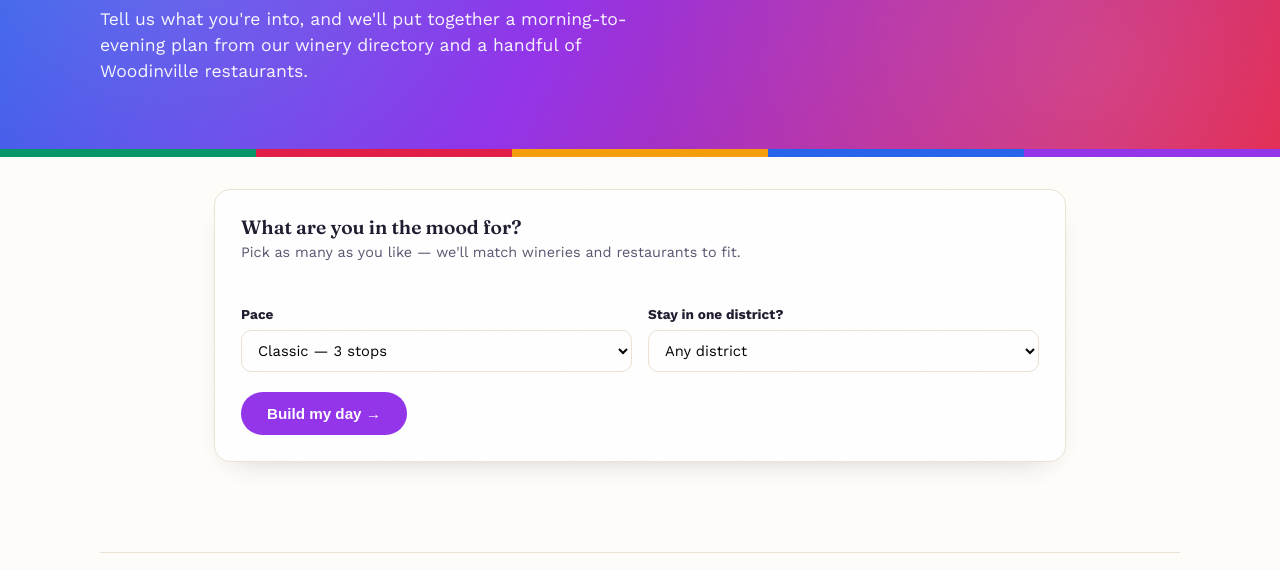
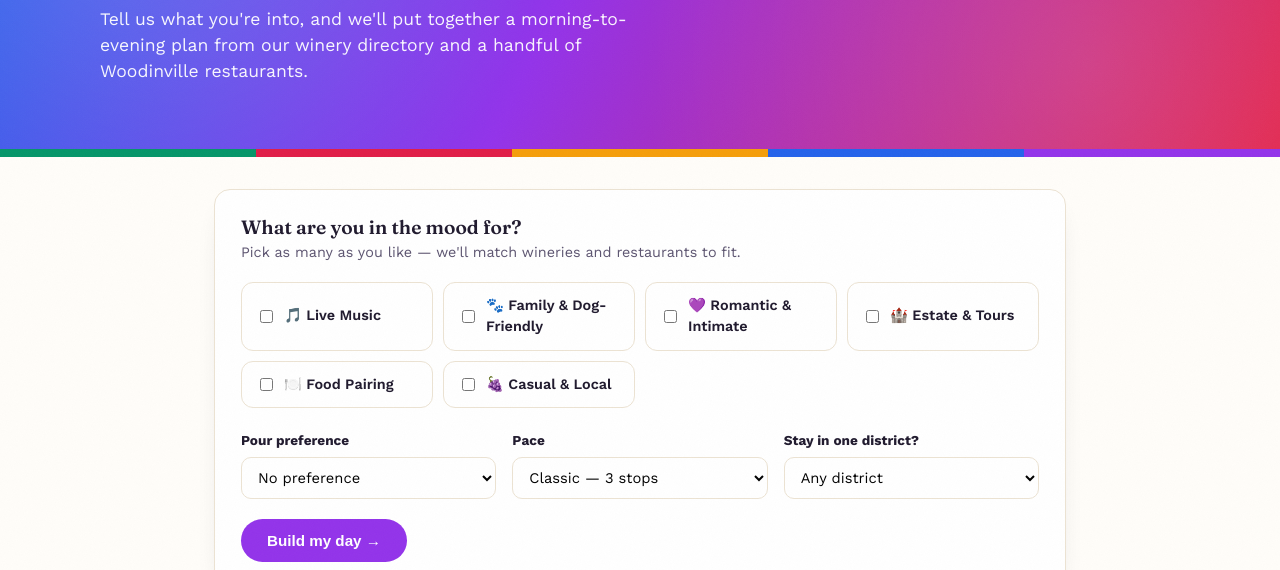
Before and after one commit to waaevents/waaevents, a website: page plan-a-day.html in a window 1280 px wide. Shown: the part 191-761 px from the top of the page. Drawn offline with nearby package versions, Linux system fonts and the light colour scheme.

Commit message:
Fix broken day planner, add pour preference, expand winery directory + restaurants
Critical fix:
- The planner was completely non-functional: renderPlanner() was invoked
  before its own dependencies (INTEREST_META, etc.) were declared further
  down the file, which threw a ReferenceError (temporal dead zone) the
  instant the page loaded — so the interest checkboxes never rendered and
  the submit handler never attached. Moved all render*() invocations to
  the end of app.js, after every function/const declaration.

Planner:
- Added a 'Pour preference' field (Red / White / Bubbles / No preference).
  Wineries with a matching wineFocus tag (e.g. McQueen for bubbles) get
  boosted in the itinerary and the pairing shows up in the stop's card.
- Added a Junction district option to the district selector.

Winery directory (49 -> 88 entries):
- Added McQueen Champagne Bar (Downtown, bubbles-focused), Warr-King Wines,
  Prohibition Cellars, and Two Vintners to the Warehouse district.
- Filled out the rest of the Warehouse district and added a new Junction
  district (15 wineries) from an authoritative wine-district map — most
  without a confirmed URL yet, listed as plain text rather than guessed.
- Confirmed/kept L'Ecole No. 41, Village Wines, and Synne Cellars linked.
- Did NOT add Grosgrain: it's a real winery but based in Walla Walla with
  no Woodinville tasting room I could verify — flagged to the user instead
  of adding it inaccurately.

Restaurants: added Woodinville Cut Shop and Woodinville Whiskey Co. to
data/restaurants.json (couldn't verify Roonies, Cookhouse, Vonn's 1000, Market
Wines, or Pour Decisions as real distinct Woodinville venues yet).

Music: added a Jarrett Renshaw spotlight card linking to
jarrettrenshawmusic.com, and a McQueen Champagne Bar mention.

```diff
--- a/assets/app.js
+++ b/assets/app.js
@@ -173,11 +173,6 @@ async function renderWineries() {
   }
 }
 
-renderHomeCounts();
-renderCategoryList();
-renderWineries();
-renderPlanner();
-
 /* ---------- Day planner ---------- */
 
 const INTEREST_META = {
@@ -232,11 +227,12 @@ async function renderPlanner() {
     const interests = Array.from(form.querySelectorAll('input[name="interest"]:checked')).map((el) => el.value);
     const pace = parseInt(document.getElementById('pace').value, 10);
     const district = document.getElementById('district').value;
-    buildItinerary({ interests, pace, district, wineriesData, restaurantsData, eventsData });
+    const wineColor = document.getElementById('wine-color').value;
+    buildItinerary({ interests, pace, district, wineColor, wineriesData, restaurantsData, eventsData });
   });
 }
 
-function buildItinerary({ interests, pace, district, wineriesData, restaurantsData, eventsData }) {
+function buildItinerary({ interests, pace, district, wineColor, wineriesData, restaurantsData, eventsData }) {
   const out = document.getElementById('itinerary');
 
   let wineries = [];
@@ -247,7 +243,8 @@ function buildItinerary({ interests, pace, district, wineriesData, restaurantsDa
 
   const scored = wineries.map((w) => {
     const types = w.types || [];
-    const overlap = interests.length ? types.filter((t) => interests.includes(t)).length : 0;
+    let overlap = interests.length ? types.filter((t) => interests.includes(t)).length : 0;
+    if (wineColor !== 'any' && (w.wineFocus || []).includes(wineColor)) overlap += 2;
     return { ...w, overlap };
   });
 
@@ -291,7 +288,7 @@ function buildItinerary({ interests, pace, district, wineriesData, restaurantsDa
       <div class="stop-icon">${stopIcon[(w.types || [])[0]] || '🍷'}</div>
       <div>
         <h4>${timeLabel}: ${escapeHtml(w.name)}</h4>
-        <p>${escapeHtml(w.districtName)}${w.types && w.types.length ? ' — ' + w.types.map((t) => INTEREST_META[t]?.label || t).join(', ') : ''}</p>
+        <p>${escapeHtml(w.districtName)}${w.types && w.types.length ? ' — ' + w.types.map((t) => INTEREST_META[t]?.label || t).join(', ') : ''}${w.wineFocus && w.wineFocus.length ? ' · ' + w.wineFocus.map((v) => v === 'bubbles' ? '🥂 Bubbles' : v[0].toUpperCase() + v.slice(1)).join(', ') : ''}</p>
         ${w.url ? `<a href="${escapeAttr(w.url)}" target="_blank" rel="noopener">Visit website →</a>` : ''}
       </div>
     </div>`;
@@ -333,3 +330,8 @@ function buildItinerary({ interests, pace, district, wineriesData, restaurantsDa
   out.innerHTML = html;
   out.scrollIntoView({ behavior: 'smooth', block: 'start' });
 }
+
+renderHomeCounts();
+renderCategoryList();
+renderWineries();
+renderPlanner();
--- a/data/restaurants.json
+++ b/data/restaurants.json
@@ -3,56 +3,101 @@
     {
       "name": "The Herbfarm",
       "url": "https://theherbfarm.com/",
-      "vibe": ["fine-dining", "romantic"],
+      "vibe": [
+        "fine-dining",
+        "romantic"
+      ],
       "note": "Iconic multi-course, farm-to-table tasting menu paired with Northwest wines. Reservations essential, well ahead."
     },
     {
       "name": "Barking Frog",
       "url": "https://willowslodge.com/dine/barking-frog/",
-      "vibe": ["fine-dining", "romantic"],
+      "vibe": [
+        "fine-dining",
+        "romantic"
+      ],
       "note": "Award-winning wine list and Northwest bistro fare at Willows Lodge."
     },
     {
       "name": "The Restaurant at DeLille Cellars",
       "url": "https://delillecellars.com/",
-      "vibe": ["fine-dining", "romantic"],
+      "vibe": [
+        "fine-dining",
+        "romantic"
+      ],
       "note": "Wine-centric dining with house-made pasta, in the former Redhook Brewery space."
     },
     {
-      "name": "Purple Café and Wine Bar",
+      "name": "Purple Caf\u00e9 and Wine Bar",
       "url": "https://www.thepurplecafe.com/",
-      "vibe": ["casual", "family"],
-      "note": "Woodinville original — big wine-by-the-glass list, PNW comfort food."
+      "vibe": [
+        "casual",
+        "family"
+      ],
+      "note": "Woodinville original \u2014 big wine-by-the-glass list, PNW comfort food."
     },
     {
       "name": "Heritage Restaurant | Bar",
       "url": "https://heritagewoodinville.com/",
-      "vibe": ["casual", "family"],
-      "note": "Community hub at the Hollywood Hill roundabout — approachable, moderately priced, good for date night or families."
+      "vibe": [
+        "casual",
+        "family"
+      ],
+      "note": "Community hub at the Hollywood Hill roundabout \u2014 approachable, moderately priced, good for date night or families."
     },
     {
       "name": "Pintxo by Valdemar",
       "url": "https://www.valdemarestates.com/",
-      "vibe": ["romantic", "food-pairing"],
+      "vibe": [
+        "romantic",
+        "food-pairing"
+      ],
       "note": "Basque-inspired tapas and Spanish-and-Washington wine pairings at Valdemar Estates."
     },
     {
-      "name": "Molbak's Garden Café",
+      "name": "Molbak's Garden Caf\u00e9",
       "url": "https://www.harvestwoodinville.com/",
-      "vibe": ["family", "casual"],
+      "vibe": [
+        "family",
+        "casual"
+      ],
       "note": "Casual soups, salads, sandwiches, and pastries surrounded by greenery."
     },
     {
       "name": "Bin 47",
       "url": "https://thesomm.com/",
-      "vibe": ["views", "romantic"],
+      "vibe": [
+        "views",
+        "romantic"
+      ],
       "note": "Seasonal Northwest fare at The SOMM Hotel & Spa."
     },
     {
       "name": "The Shed",
       "url": "https://thesomm.com/",
-      "vibe": ["views", "casual"],
-      "note": "Rooftop bar at The SOMM with panoramic Mt. Rainier views — craft brews and spirits."
+      "vibe": [
+        "views",
+        "casual"
+      ],
+      "note": "Rooftop bar at The SOMM with panoramic Mt. Rainier views \u2014 craft brews and spirits."
+    },
+    {
+      "name": "Woodinville Cut Shop",
+      "url": "https://www.woodinvillecutshop.com/",
+      "vibe": [
+        "casual",
+        "family"
+      ],
+      "note": "American roadhouse \u2014 smoked meats, sandwiches, beer garden with a fire pit and live music some nights."
+    },
+    {
+      "name": "Woodinville Whiskey Co.",
+      "url": "https://woodinvillewhiskeyco.com/",
+      "vibe": [
+        "casual",
+        "views"
+      ],
+      "note": "Distillery tasting room and tours \u2014 bourbon, rye, and cocktails rather than wine."
     }
   ]
 }
--- a/data/wineries.json
+++ b/data/wineries.json
@@ -32,7 +32,7 @@
           ]
         },
         {
-          "name": "Fid\u00e9litas",
+          "name": "Fidélitas",
           "url": "https://www.fidelitaswines.com/",
           "types": [
             "live-music"
@@ -188,6 +188,104 @@
         },
         {
           "name": "Truthteller Winery"
+        },
+        {
+          "name": "Warr-King Wines",
+          "types": [
+            "live-music"
+          ]
+        },
+        {
+          "name": "Prohibition Cellars",
+          "types": [
+            "live-music",
+            "casual"
+          ]
+        },
+        {
+          "name": "Two Vintners",
+          "url": "https://www.twovintners.com/",
+          "types": [
+            "live-music",
+            "casual"
+          ]
+        },
+        {
+          "name": "Baer Winery",
+          "note": "19501 144th Ave NE, F-100"
+        },
+        {
+          "name": "Bunnell Family Cellar",
+          "note": "19501 144th Ave NE, C-800"
+        },
+        {
+          "name": "Cuillin Hills Winery",
+          "note": "18580 142nd Ave NE, A-110"
+        },
+        {
+          "name": "Davenport Cellars",
+          "note": "19495 144th Ave NE, Ste A160"
+        },
+        {
+          "name": "Elevation Cellars",
+          "note": "19495 144th Ave NE, A-115"
+        },
+        {
+          "name": "Eye of the Needle Winery",
+          "note": "19501 144th Ave NE, Ste D-1200"
+        },
+        {
+          "name": "Flying Dreams Winery"
+        },
+        {
+          "name": "Genoa Cellars"
+        },
+        {
+          "name": "Gorman Winery",
+          "note": "19501 144th Ave NE, C-500"
+        },
+        {
+          "name": "Love That Red Winery",
+          "note": "19501 144th Ave NE, Suite D-100"
+        },
+        {
+          "name": "Newhouse Family Vineyards",
+          "note": "19501 144th Ave NE, C-800"
+        },
+        {
+          "name": "Newsprint Wines",
+          "note": "19501 144th Ave NE, E-600"
+        },
+        {
+          "name": "Obelisco Estate Winery",
+          "note": "19495 144th Ave NE, Suite B-220"
+        },
+        {
+          "name": "Robert Ramsay Cellars",
+          "note": "19495 144th Ave NE, Suite 235"
+        },
+        {
+          "name": "Smasne Cellars"
+        },
+        {
+          "name": "Tenor Winery",
+          "note": "16116 140th Place NE"
+        },
+        {
+          "name": "Upland Estates Winery",
+          "note": "19501 144th Ave NE, C-800"
+        },
+        {
+          "name": "William Church Winery",
+          "note": "19495 144th Ave NE, #A100"
+        },
+        {
+          "name": "Wit Cellars",
+          "note": "19501 144th Ave NE, Suite A500"
+        },
+        {
+          "name": "W.T. Vintners",
+          "note": "19495 144th Ave NE, Suite B-210"
         }
       ]
     },
@@ -281,6 +379,18 @@
             "romantic",
             "estate"
           ]
+        },
+        {
+          "name": "McQueen Champagne Bar",
+          "url": "https://mcqueenchampagnebar.com/",
+          "types": [
+            "romantic",
+            "casual"
+          ],
+          "wineFocus": [
+            "bubbles"
+          ],
+          "note": "Champagne & sparkling only, Schoolhouse District"
         }
       ]
     },
@@ -294,6 +404,72 @@
           "note": "Bramble Bump Estate"
         }
       ]
+    },
+    {
+      "id": "junction",
+      "name": "The Junction",
+      "accent": "food",
+      "wineries": [
+        {
+          "name": "Beaumont Cellars",
+          "note": "19151 144th Ave NE, Suite #E"
+        },
+        {
+          "name": "Five Star Cellars Winery",
+          "note": "19151 144th Ave NE, Unit F"
+        },
+        {
+          "name": "Gård Estate Wines",
+          "note": "19151 144th Ave NE, Unit D"
+        },
+        {
+          "name": "Sol Stone"
+        },
+        {
+          "name": "Covington Cellars",
+          "note": "18580 142nd Ave NE"
+        },
+        {
+          "name": "Damsel Cellars",
+          "note": "18744 142nd Ave NE"
+        },
+        {
+          "name": "Des Voigne Cellars & Brewing",
+          "note": "14125 NE 189th Street, Suite B"
+        },
+        {
+          "name": "DiStefano Winery",
+          "note": "18648 142nd Ave NE"
+        },
+        {
+          "name": "Icon Cellars",
+          "note": "18564 142nd Ave NE"
+        },
+        {
+          "name": "Kaella Winery",
+          "note": "18800 142nd Ave NE, Suite 5B"
+        },
+        {
+          "name": "Keira Cellars",
+          "note": "18746 142nd Ave NE"
+        },
+        {
+          "name": "Stevens Winery",
+          "note": "18520 142nd Ave NE"
+        },
+        {
+          "name": "Three of Cups",
+          "note": "18808 142nd Ave NE, Suite 4A"
+        },
+        {
+          "name": "EFESTĒ",
+          "note": "19730 144th Ave NE"
+        },
+        {
+          "name": "Refuge & Prospect Winery",
+          "note": "19400 144th Ave NE, Unit 6B"
+        }
+      ]
     }
   ],
   "type_labels": {
--- a/plan-a-day.html
+++ b/plan-a-day.html
@@ -36,6 +36,15 @@
 
       <div class="planner-row">
         <div class="planner-field">
+          <label for="wine-color">Pour preference</label>
+          <select id="wine-color">
+            <option value="any" selected>No preference</option>
+            <option value="red">Red</option>
+            <option value="white">White</option>
+            <option value="bubbles">Bubbles</option>
+          </select>
+        </div>
+        <div class="planner-field">
           <label for="pace">Pace</label>
           <select id="pace">
             <option value="2">Relaxed — 2 stops</option>
@@ -49,6 +58,7 @@
             <option value="any" selected>Any district</option>
             <option value="hollywood">Hollywood District</option>
             <option value="warehouse">Warehouse District</option>
+            <option value="junction">The Junction</option>
             <option value="artisan">Artisan Hill District</option>
             <option value="downtown">Downtown &amp; Woodin Creek</option>
           </select>
```
Also changed, not shown: index.html (+1 -1 lines), music.html (+12 -0 lines), wineries.html (+1 -1 lines).
